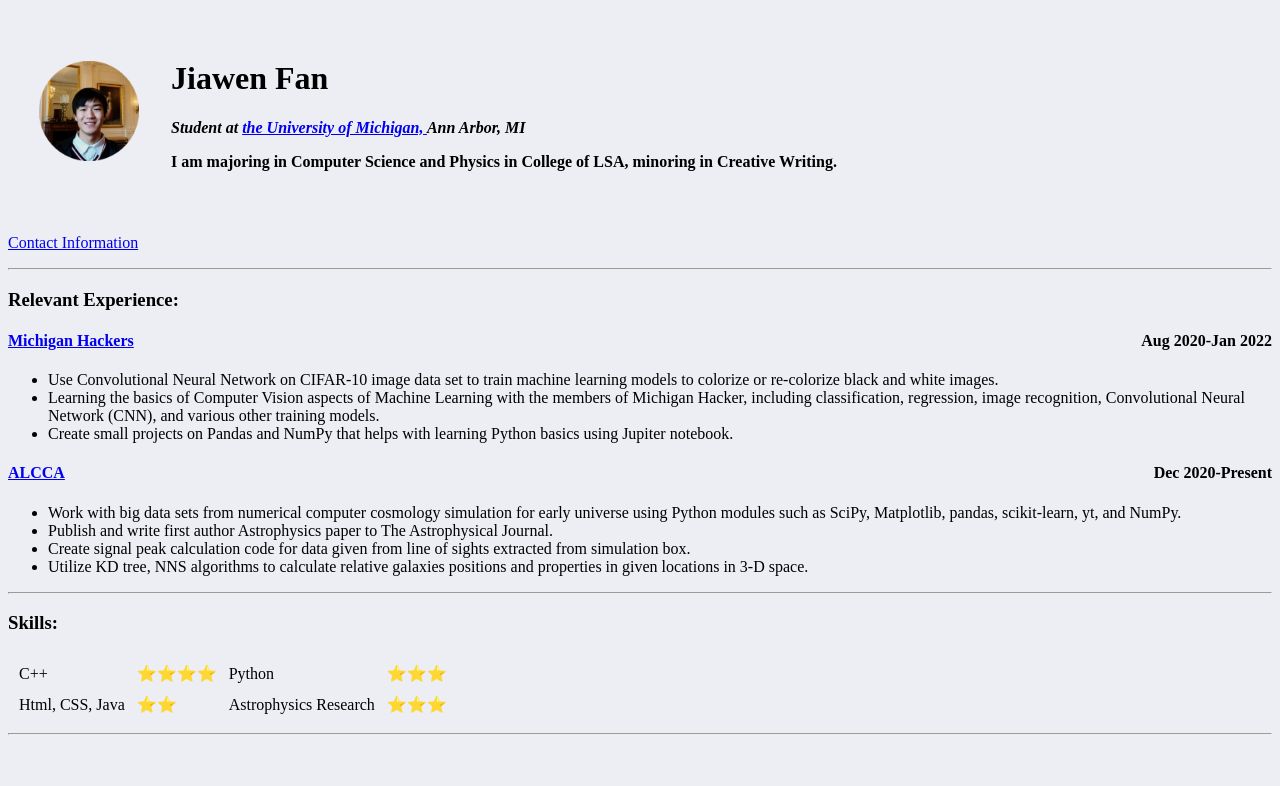
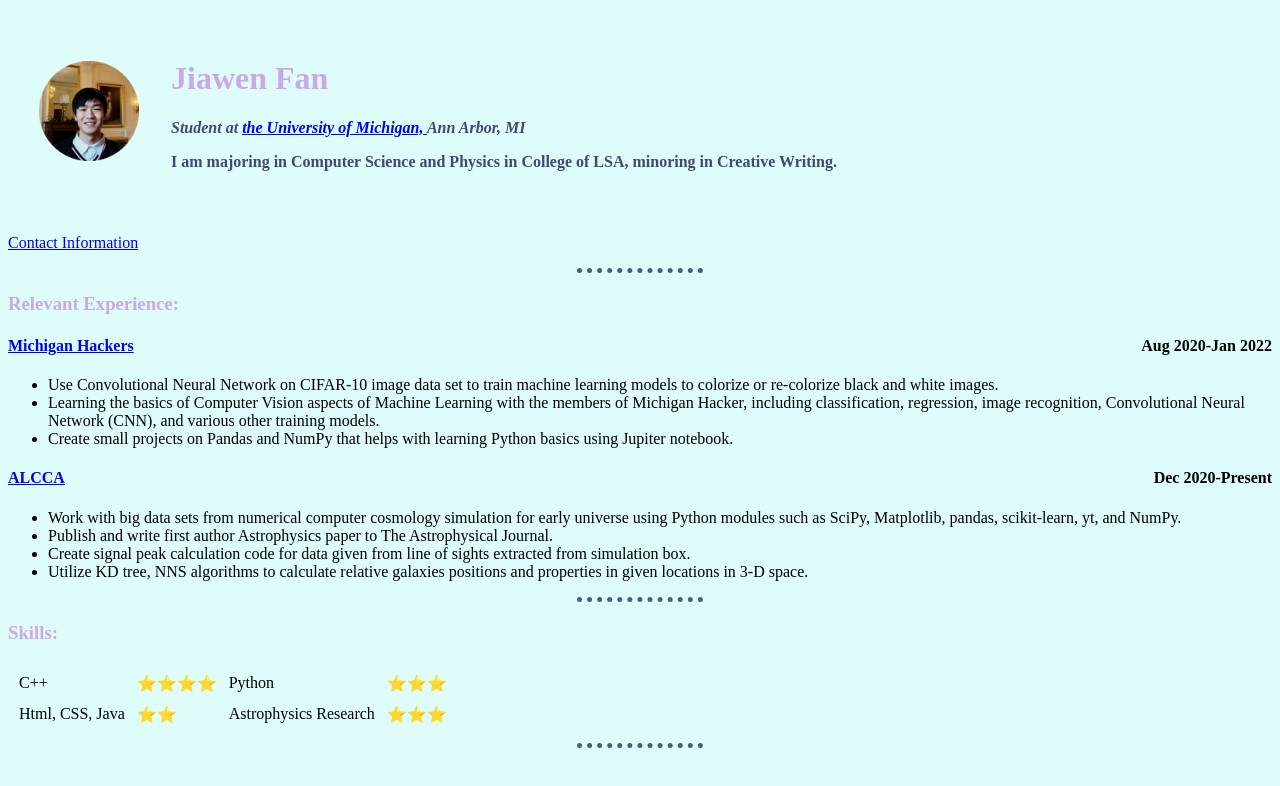
Before and after one commit to jiawen-fan/cv, a plain HTML site: page index.html in a window 1280 px wide. Drawn offline with Linux system fonts and the light colour scheme.

Commit message:
final change

```diff
--- /dev/null
+++ b/css/styles.css
@@ -0,0 +1,22 @@
+
+    body  {
+    background-color:#DEFCF9;
+    }
+    hr {
+      height: .5mm;
+      background-color: #DEFCF9;
+      color:#495C83;
+      border-style: none;
+      border-top-style: dotted;
+      border-width: 5px;
+      width: 10%
+    }
+    h1{
+        color: #CCA8E9
+    }
+    h3{
+        color: #CCA8E9
+    }
+    p{
+        color: #424874
+    }
--- a/index.html
+++ b/index.html
@@ -6,9 +6,11 @@
   <meta http-equiv="X-UA-Compatible" content="IE=edge" />
   <meta name="viewport" content="width=device-width, initial-scale=1.0" />
   <title>Jiawen's Personal Site</title>
+  <link rel="stylesheet" href="css/styles.css">
+
 </head>
 
-<body style="background-color:rgb(237, 237, 244);">
+<body>
   <table cellspacing = "30">
     <tr>
       <td><img src="jiawen-modified.png" width="100" height="100" alt="Jiawen profile picture"></td>
```
Also changed, not shown: contact.html (+1 -1 lines).
